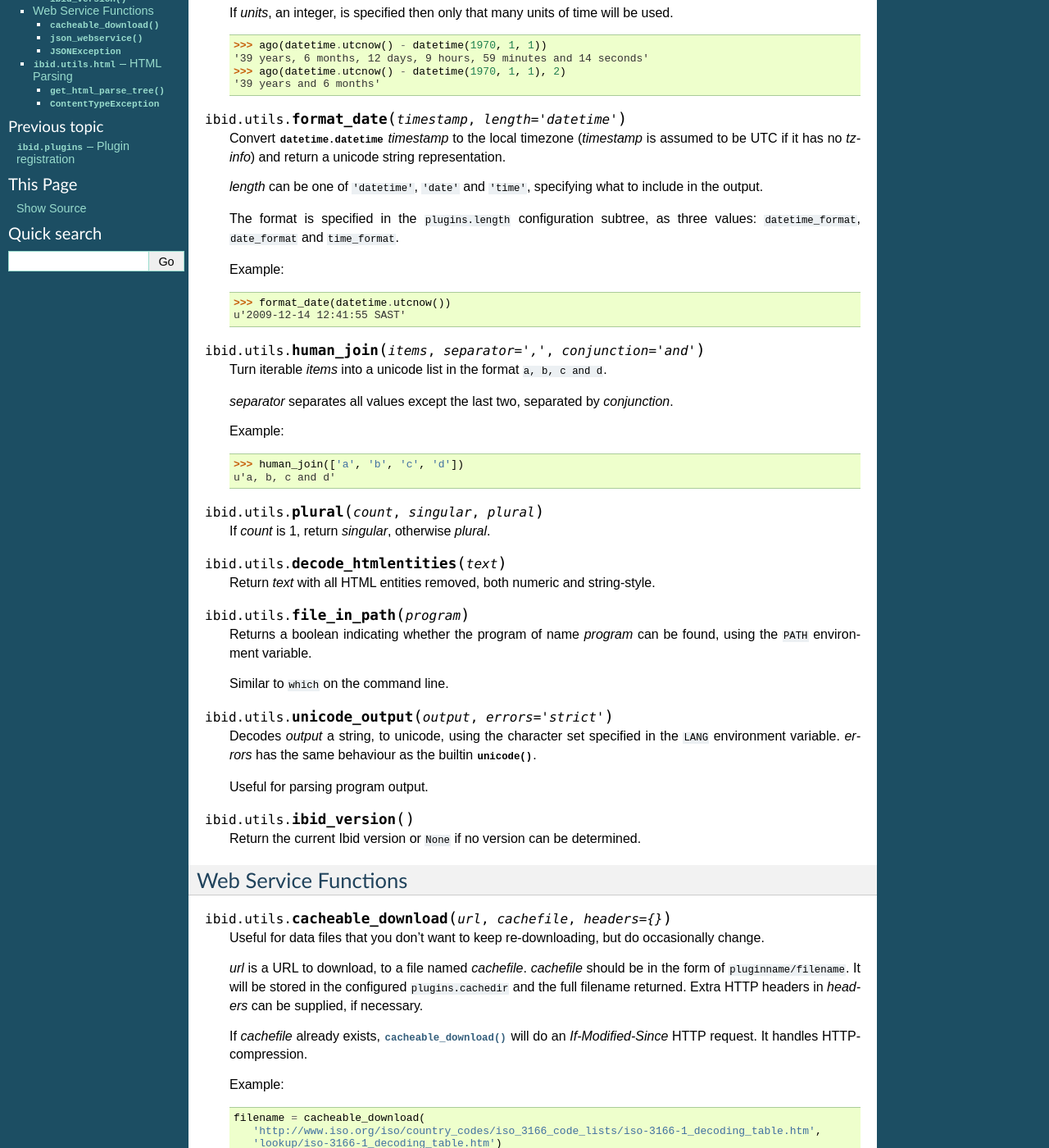
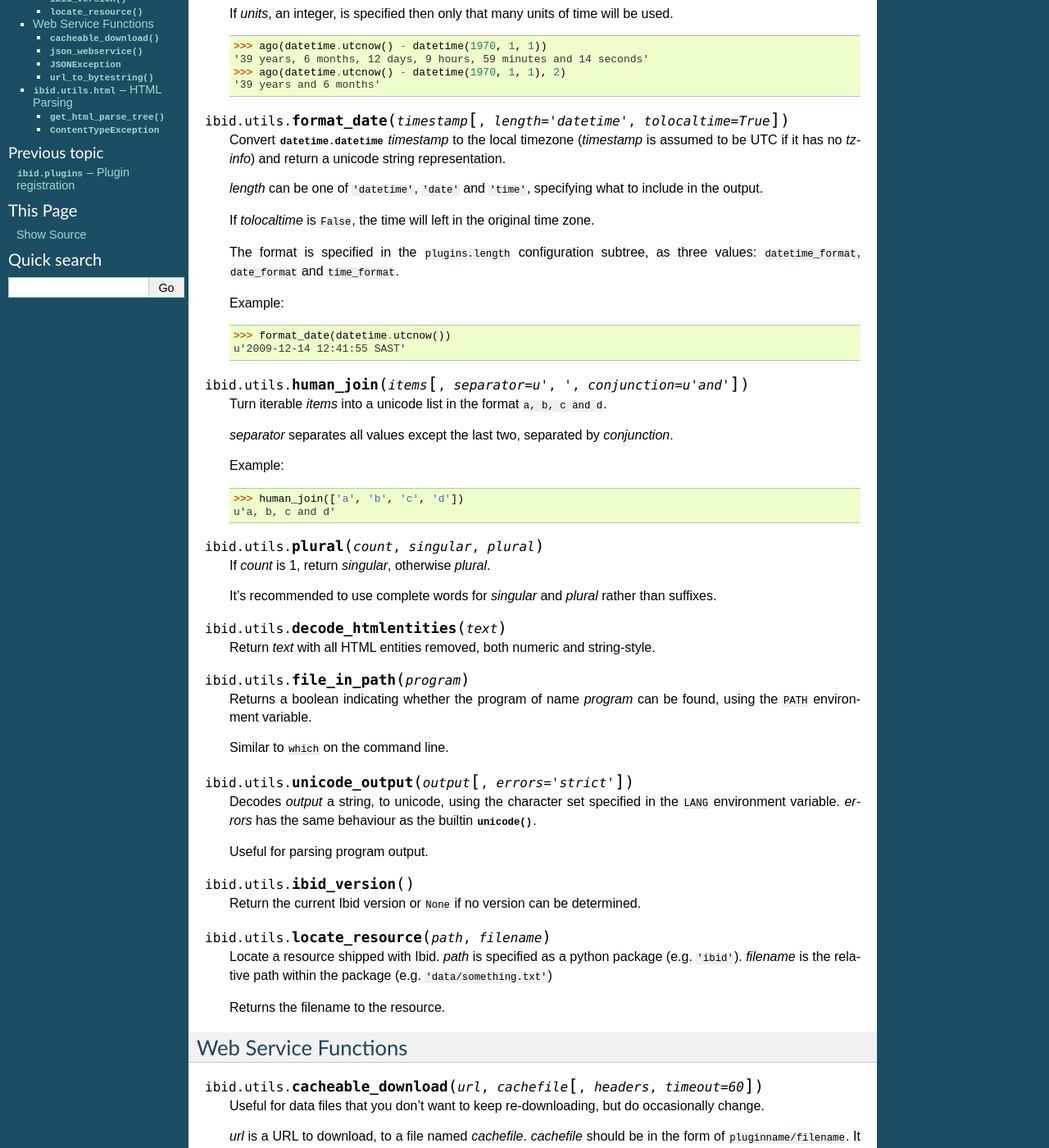
Before and after one commit to ibid/ibid, a Sphinx documentation site: the page built from docs/api/ibid.utils.rst, in a window 1280 px wide and 1400 px high, scrolled down 247 px. Shown: the whole window at 82% size. Built offline with Sphinx 7.4.7, drawn with Linux system fonts in a browser that asks for light colours; some of the changed text lies outside the part shown.

Commit message:
New functions in ibid.utils

```diff
--- a/docs/api/ibid.utils.rst
+++ b/docs/api/ibid.utils.rst
@@ -25,7 +25,7 @@ String Functions
       >>> ago(datetime.utcnow() - datetime(1970, 1, 1), 2)
       '39 years and 6 months'
 
-.. function:: format_date(timestamp, length='datetime')
+.. function:: format_date(timestamp, [length='datetime', tolocaltime=True])
 
    Convert :class:`datetime.datetime` *timestamp* to the local timezone
    (*timestamp* is assumed to be UTC if it has no *tzinfo*) and return a
@@ -33,6 +33,9 @@ String Functions
 
    *length* can be one of ``'datetime'``, ``'date'`` and ``'time'``,
    specifying what to include in the output.
+
+   If *tolocaltime* is ``False``, the time will left in the original
+   time zone.
 
    The format is specified in the ``plugins.length`` configuration
    subtree, as three values: ``datetime_format``, ``date_format`` and
@@ -43,7 +46,7 @@ String Functions
       >>> format_date(datetime.utcnow())
       u'2009-12-14 12:41:55 SAST'
 
-.. function:: human_join(items, separator=u',', conjunction=u'and')
+.. function:: human_join(items, [separator=u',', conjunction=u'and'])
 
    Turn iterable *items* into a unicode list in the format ``a, b, c
    and d``.
@@ -60,6 +63,9 @@ String Functions
 
    If *count* is 1, return *singular*, otherwise *plural*.
 
+   It's recommended to use complete words for *singular* and *plural*
+   rather than suffixes.
+
 .. function:: decode_htmlentities(text)
 
    Return *text* with all HTML entities removed, both numeric and
@@ -72,7 +78,7 @@ String Functions
 
    Similar to ``which`` on the command line.
 
-.. function:: unicode_output(output, errors='strict')
+.. function:: unicode_output(output, [errors='strict'])
 
    Decodes *output* a string, to unicode, using the character set
    specified in the ``LANG`` environment variable.
@@ -85,10 +91,19 @@ String Functions
    Return the current Ibid version or ``None`` if no version can be
    determined.
 
+.. function:: locate_resource(path, filename)
+
+   Locate a resource shipped with Ibid.
+   *path* is specified as a python package (e.g. ``'ibid'``).
+   *filename* is the relative path within the package (e.g.
+   ``'data/something.txt'``)
+
+   Returns the filename to the resource.
+
 Web Service Functions
 ---------------------
 
-.. function:: cacheable_download(url, cachefile, headers={})
+.. function:: cacheable_download(url, cachefile, [headers, timeout=60])
 
    Useful for data files that you don't want to keep re-downloading, but
    do occasionally change.
@@ -121,6 +136,11 @@ Web Service Functions
 
    Raised by :func:`json_webservice` if invalid JSON is returned.
 
+.. function:: url_to_bytestring(url)
+
+   Convert a unicode *url* to punycode host and UTF-8 path.
+   This allows IDN URLs to be opened with :mod:`urllib`.
+
 :mod:`ibid.utils.html` -- HTML Parsing
 --------------------------------------
 
```
Also changed, not shown: other parts of docs/api/ibid.utils.rst (+4 -4 lines).
